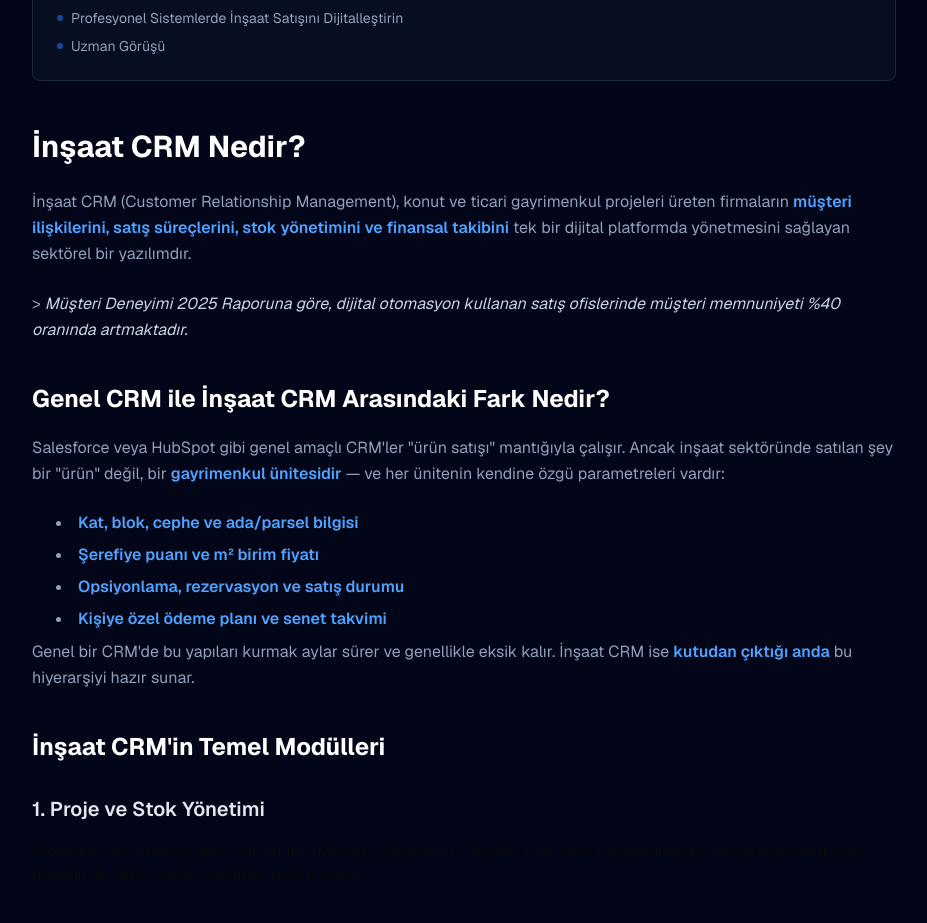
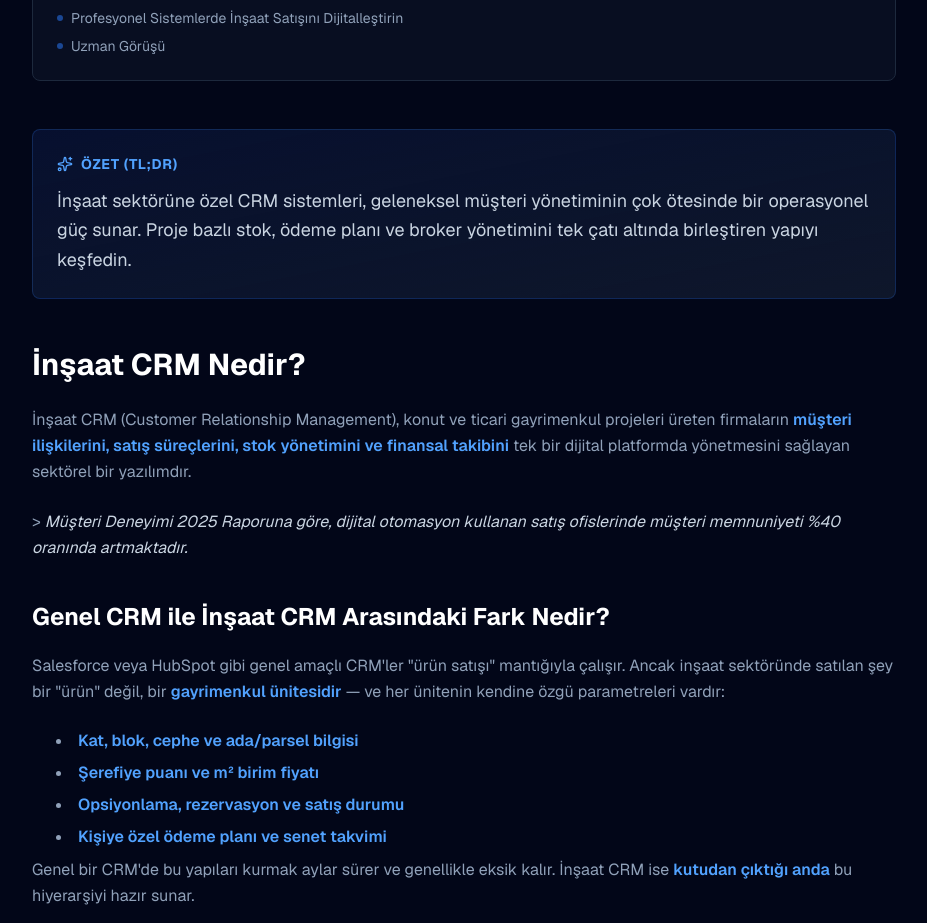
Before and after one commit to ccengizkorkmaz-max/novoxcrm, a Next.js app: page /en/wiki/insaat-crm-nedir in a window 1280 px wide. Shown: the part 840-1763 px from the top of the page, without its empty margins (176-1103 px from the left). Built offline with nearby package versions, Linux system fonts and the light colour scheme.

Commit message:
feat: GEO auto-TL/DR for all 84 wiki articles + merge FAQ sources + 6 new sector pages (4→10)

```diff
--- a/src/app/[locale]/(marketing)/wiki/[slug]/page.tsx
+++ b/src/app/[locale]/(marketing)/wiki/[slug]/page.tsx
@@ -262,15 +262,13 @@ export default async function ArticlePage({ params }: { params: Promise<{ slug:
                     </div>
                 )}
 
-                {/* TL;DR Summary Box (GEO Optimized) */}
-                {(article as any).tldr && (
+                {/* TL;DR Summary Box (GEO Optimized — falls back to excerpt) */}
                 <div className="bg-gradient-to-br from-blue-900/20 to-slate-900 border border-blue-500/20 rounded-2xl p-6 mb-12">
                     <div className="flex items-center gap-2 text-blue-400 font-bold text-sm uppercase tracking-wider mb-3">
                         <Sparkles size={16} /> Özet (TL;DR)
                     </div>
-                        <p className="text-slate-300 leading-relaxed text-lg">{(article as any).tldr}</p>
+                    <p className="text-slate-300 leading-relaxed text-lg">{article.tldr || article.excerpt}</p>
                 </div>
-                )}
 
                 {/* Stats Cards (GEO Optimized) */}
                 {(article as any).stats && (article as any).stats.length > 0 && (
@@ -289,14 +287,22 @@ export default async function ArticlePage({ params }: { params: Promise<{ slug:
                     <div dangerouslySetInnerHTML={{ __html: formatContent(article.content) }} />
                 </article>
 
-                {/* Structured FAQ Accordion (GEO Optimized) */}
-                {(article as any).faq && (article as any).faq.length > 0 && (
+                {/* Structured FAQ Accordion (GEO Optimized) — merges explicit faq + content-parsed SSS */}
+                {(() => {
+                    const explicitFaq = article.faq || [];
+                    // Parse SSS from content if no explicit faq
+                    const contentFaq = explicitFaq.length === 0 && faqSchema
+                        ? (faqSchema as any).mainEntity.map((e: any) => ({ question: e.name, answer: e.acceptedAnswer.text }))
+                        : [];
+                    const allFaq = [...explicitFaq, ...contentFaq];
+                    if (allFaq.length === 0) return null;
+                    return (
                         <section className="mb-16">
                             <h2 className="text-2xl font-bold text-white mb-8 flex items-center gap-2">
                                 <BarChart3 className="text-blue-400" size={24} /> Sıkça Sorulan Sorular
                             </h2>
                             <div className="space-y-3">
-                            {(article as any).faq.map((item: {question: string; answer: string}, i: number) => (
+                                {allFaq.map((item: {question: string; answer: string}, i: number) => (
                                     <details key={i} className="group rounded-2xl border border-slate-800 bg-slate-900/30 overflow-hidden">
                                         <summary className="p-5 cursor-pointer flex items-center justify-between text-white font-semibold hover:bg-slate-900/50 transition-colors">
                                             <span>{item.question}</span>
@@ -309,7 +315,8 @@ export default async function ArticlePage({ params }: { params: Promise<{ slug:
                                 ))}
                             </div>
                         </section>
-                )}
+                    );
+                })()}
 
                 {/* Expert Quote (GEO Optimized) */}
                 {(article as any).expertQuote && (
--- a/src/data/sectors-data.ts
+++ b/src/data/sectors-data.ts
@@ -81,5 +81,113 @@ export const sectors: SectorData[] = [
             'Finans ve tahsilat süreçlerinin otomatikleşmesi',
             'Şantiye ve merkez ofis arasında kesintisiz iletişim'
         ]
+    },
+    {
+        slug: 'turizm-otel-crm',
+        title: 'Turizm & Otel Gayrimenkul CRM',
+        metaTitle: 'Turizm ve Otel Yatırımları İçin Gayrimenkul CRM | NovoxCRM',
+        metaDescription: 'Apart otel, devre mülk ve turizm gayrimenkul satışlarında müşteri takibi, yatırımcı portföy yönetimi ve getiri analizi için CRM yazılımı.',
+        heroHeadline: 'Turizm Gayrimenkulünde Satış Yönetimi',
+        heroSubheadline: 'Apart otel, devre mülk ve tatil köyü projelerinde yatırımcı ilişkilerini profesyonelce yönetin.',
+        features: [
+            { title: 'Yatırımcı Getiri Simülasyonu', description: 'Kira getirisi, doluluk oranı ve ROI projeksiyonu ile yatırımcılara somut veriler sunun.', icon: 'TrendingUp' },
+            { title: 'Devre Mülk Takvimi', description: 'Haftalık kullanım hakları, rotasyon ve bakım dönemlerini sistem üzerinden yönetin.', icon: 'Calendar' },
+            { title: 'Uluslararası Yatırımcı Takibi', description: 'Çok dilli iletişim, döviz bazlı fiyatlama ve uluslararası ödeme takibi.', icon: 'Globe' }
+        ],
+        benefits: [
+            'Yatırımcılara otomatik getiri raporları',
+            'Çoklu proje ve lokasyon yönetimi',
+            'Turizm sezonu bazlı satış analizi'
+        ]
+    },
+    {
+        slug: 'kentsel-donusum-crm',
+        title: 'Kentsel Dönüşüm CRM',
+        metaTitle: 'Kentsel Dönüşüm Projeleri İçin CRM Yazılımı | NovoxCRM',
+        metaDescription: 'Kentsel dönüşüm projelerinde hak sahipleri takibi, kat karşılığı anlaşma yönetimi ve yeni ünitelerle eşleştirme için CRM platformu.',
+        heroHeadline: 'Kentsel Dönüşüm Projelerinde Dijital Kontrol',
+        heroSubheadline: 'Hak sahipleri, yıkım-yapım süreçleri ve yeni ünitelerle eşleştirmeyi tek platformdan yönetin.',
+        features: [
+            { title: 'Hak Sahibi Yönetimi', description: 'Her hak sahibinin mevcut m², anlaşma durumu ve yeni ünite eşleştirmesini takip edin.', icon: 'Users' },
+            { title: 'Anlaşma Süreç Takibi', description: 'Kat karşılığı inşaat anlaşmaları, noter onayları ve tapu devir süreçlerini izleyin.', icon: 'FileCheck' },
+            { title: 'Yeni Proje Stok Yönetimi', description: 'Dönüşüm sonrası üretilen yeni ünitelerin satış ve dağıtım sürecini yönetin.', icon: 'Building' }
+        ],
+        benefits: [
+            'Hak sahipleri ile şeffaf iletişim',
+            'Hukuki süreç takibi ve belge yönetimi',
+            'Dönüşüm projelerinde çakışma önleme'
+        ]
+    },
+    {
+        slug: 'gyo-portfoy-crm',
+        title: 'GYO & Portföy Yönetim CRM',
+        metaTitle: 'GYO ve Gayrimenkul Portföy Yönetimi CRM | NovoxCRM',
+        metaDescription: 'Gayrimenkul yatırım ortaklıkları ve portföy yönetim şirketleri için çoklu proje, yatırımcı ilişkileri ve finansal raporlama CRM platformu.',
+        heroHeadline: 'Gayrimenkul Portföyünüzü Tek Panelden Yönetin',
+        heroSubheadline: 'Çoklu proje yönetimi, yatırımcı raporlama ve portföy performans analizi.',
+        features: [
+            { title: 'Çoklu Proje Dashboard', description: 'Tüm projelerinizin satış durumu, tahsilat ve stok bilgisini tek ekrandan görün.', icon: 'LayoutDashboard' },
+            { title: 'Yatırımcı İlişkileri', description: 'Ortakların ve yatırımcıların portföy değeri, getiri ve kar payı bilgilerini yönetin.', icon: 'Briefcase' },
+            { title: 'Konsolide Raporlama', description: 'Proje bazlı, bölge bazlı ve segment bazlı konsolide finansal raporlar üretin.', icon: 'BarChart3' }
+        ],
+        benefits: [
+            'Yönetim kurulu sunumları için hazır raporlar',
+            'Proje performans karşılaştırma',
+            'Yatırımcı getiri takibi ve dağıtım yönetimi'
+        ]
+    },
+    {
+        slug: 'yabanci-yatirimci-crm',
+        title: 'Yabancı Yatırımcı CRM',
+        metaTitle: 'Yabancı Yatırımcılara Gayrimenkul Satışı İçin CRM | NovoxCRM',
+        metaDescription: 'Yabancı uyruklu müşterilere gayrimenkul satışında çok dilli CRM, vatandaşlık takibi, döviz yönetimi ve uluslararası pazarlama otomasyonu.',
+        heroHeadline: 'Uluslararası Gayrimenkul Satışında CRM',
+        heroSubheadline: 'Yabancı yatırımcılarla çok dilli iletişim, vatandaşlık süreç takibi ve döviz bazlı ödeme yönetimi.',
+        features: [
+            { title: 'Çok Dilli İletişim', description: 'İngilizce, Arapça, Rusça ve Farsça dahil otomatik çeviri destekli müşteri iletişimi.', icon: 'Globe' },
+            { title: 'Vatandaşlık Süreç Takibi', description: 'Yatırım yoluyla vatandaşlık başvuru sürecini adım adım izleyin ve müşteriye raporlayın.', icon: 'Shield' },
+            { title: 'Döviz & Kur Yönetimi', description: 'USD, EUR, AED bazlı fiyatlama, kur farkı hesaplama ve havale takibi.', icon: 'DollarSign' }
+        ],
+        benefits: [
+            'Uluslararası pazarlama entegrasyonları',
+            'Tapu ve ikamet izni süreç takibi',
+            'Çok para birimli ödeme planı yönetimi'
+        ]
+    },
+    {
+        slug: 'toplu-konut-toki-crm',
+        title: 'Toplu Konut & TOKİ CRM',
+        metaTitle: 'Toplu Konut ve TOKİ Projeleri İçin CRM Yazılımı | NovoxCRM',
+        metaDescription: 'Yüksek hacimli toplu konut ve TOKİ projelerinde binlerce ünitenin satış, ödeme ve tahsilat takibi için CRM platformu.',
+        heroHeadline: 'Toplu Konut Projelerinde Ölçeklenebilir Satış Yönetimi',
+        heroSubheadline: '1.000+ üniteli projelerde satış, ödeme planı ve hak sahibi yönetimini profesyonelce yürütün.',
+        features: [
+            { title: 'Yüksek Hacim Stok Yönetimi', description: 'Binlerce üniteyi blok, kat ve tip bazında hiyerarşik yapıda yönetin.', icon: 'Building2' },
+            { title: 'Toplu Ödeme Planı', description: 'Standart ödeme planlarını toplu atama ile yüzlerce müşteriye anında uygulayın.', icon: 'Calculator' },
+            { title: 'Kura ve Çekiliş Modülü', description: 'Hak sahipleri için dijital kura ve çekiliş süreçlerini şeffaf şekilde yönetin.', icon: 'Shuffle' }
+        ],
+        benefits: [
+            'Toplu SMS ve bilgilendirme kampanyaları',
+            'Devlet destekli proje raporlama',
+            'Yüksek hacimli tahsilat takibi'
+        ]
+    },
+    {
+        slug: 'avm-perakende-crm',
+        title: 'AVM & Perakende Gayrimenkul CRM',
+        metaTitle: 'AVM ve Perakende Gayrimenkul Kiralama CRM | NovoxCRM',
+        metaDescription: 'Alışveriş merkezleri ve perakende gayrimenkul kiralama süreçlerinde kiracı takibi, sözleşme yönetimi ve doluluk analizi için CRM platformu.',
+        heroHeadline: 'AVM Kiralama Süreçlerini Dijitalleştirin',
+        heroSubheadline: 'Kiracı yönetimi, sözleşme takibi, doluluk oranı ve gelir optimizasyonu tek platformda.',
+        features: [
+            { title: 'Kiracı Portföy Yönetimi', description: 'Her kiracının sözleşme süresi, kira bedeli, ortak gider payı ve performansını takip edin.', icon: 'Store' },
+            { title: 'Doluluk & Gelir Analizi', description: 'AVM doluluk oranı, metrekare bazlı kira getirisi ve boşluk maliyetini raporlayın.', icon: 'PieChart' },
+            { title: 'Sözleşme Yenileme Takibi', description: 'Süresi dolan sözleşmeleri otomatik hatırlatma ile yenileme sürecine alın.', icon: 'RefreshCw' }
+        ],
+        benefits: [
+            'Kiracı memnuniyet takibi',
+            'Kira artış ve endeksleme otomasyonu',
+            'Boş alan pazarlama ve eşleştirme'
+        ]
     }
 ];
```
Lines whose indentation alone changed are shown as unchanged.
